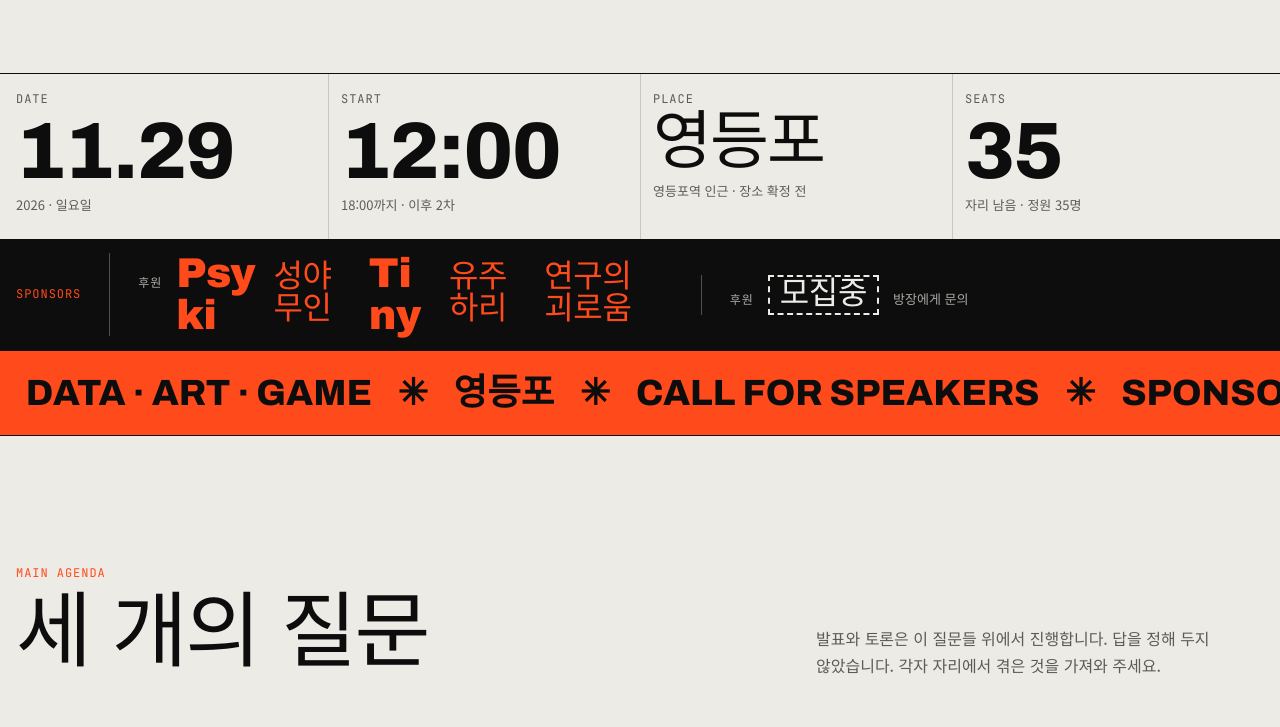
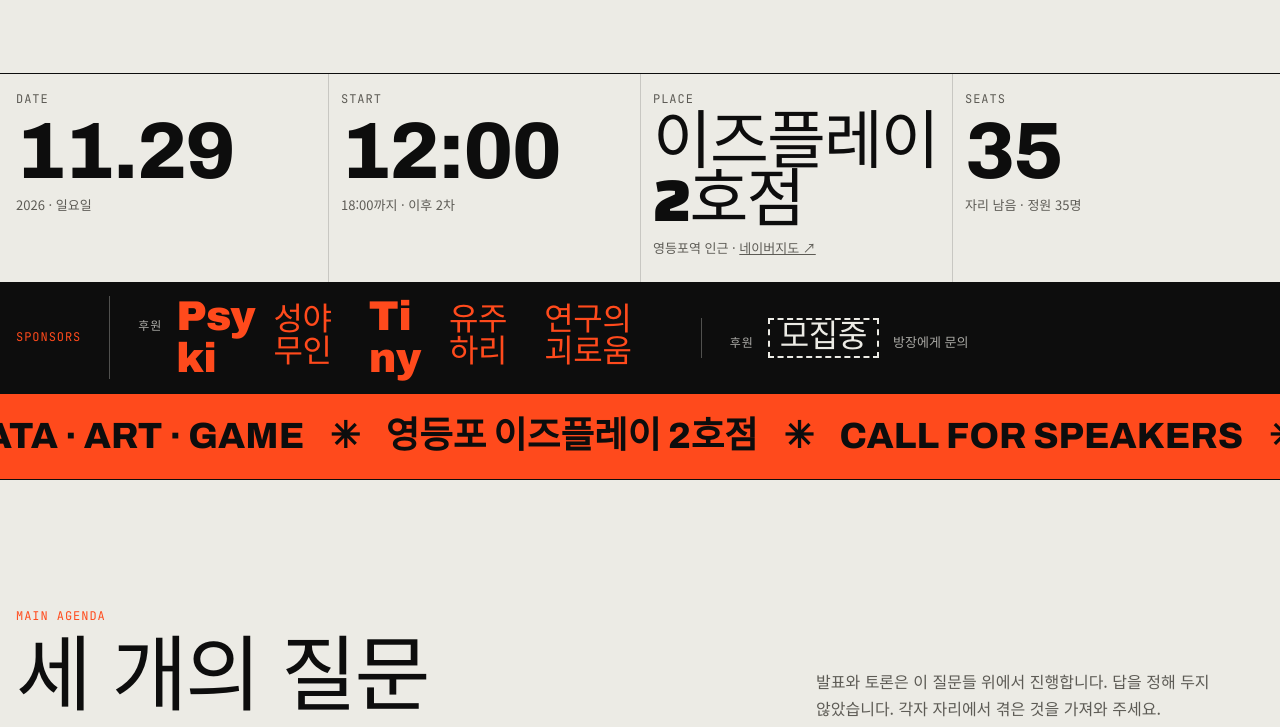
Before and after one commit to blueknight0/pgr21-ai-seminar, a plain HTML site: page index.html in a window 1280 px wide. Shown: the part 527-1254 px from the top of the page. Drawn offline with Linux system fonts and the light colour scheme; no server answers; animation ran at ten frames a second.

Commit message:
행사 장소 확정: 영등포 이즈플레이 2호점 + 네이버지도 링크
Co-Authored-By: Claude Opus 5.5 <noreply@anthropic.com>

```diff
--- a/index.html
+++ b/index.html
@@ -444,7 +444,7 @@ footer { padding-block: clamp(56px, 8vw, 112px) 40px; }
   <dl class="wrap facts">
     <div><dt class="mono">Date</dt><dd><span class="big">11.29</span><small>2026 · 일요일</small></dd></div>
     <div><dt class="mono">Start</dt><dd><span class="big">12:00</span><small>18:00까지 · 이후 2차</small></dd></div>
-    <div><dt class="mono">Place</dt><dd><span class="big kr">영등포</span><small>영등포역 인근 · 장소 확정 전</small></dd></div>
+    <div><dt class="mono">Place</dt><dd><span class="big kr">이즈플레이 2호점</span><small>영등포역 인근 · <a href="https://map.naver.com/p/search/%EC%9D%B4%EC%A6%88%ED%94%8C%EB%A0%88%EC%9D%B4%202%ED%98%B8%EC%A0%90" target="_blank" rel="noopener">네이버지도 ↗</a></small></dd></div>
     <div><dt class="mono">Seats</dt><dd><span class="big" id="seats">30</span><small id="seats-note">명 내외 · 피자와 음료 제공</small></dd></div>
   </dl>
 
@@ -646,7 +646,7 @@ footer { padding-block: clamp(56px, 8vw, 112px) 40px; }
     <p class="outro">See you<br>on <span>11.29</span></p>
     <div class="foot">
       <span><b>운영</b> 짬뽕순두부(방장) · Tiny(부방장)</span>
-      <span>일정·장소·금액은 예정이며 확정되는 대로 갱신합니다.</span>
+      <span>변경 사항이 생기면 바로 갱신합니다.</span>
       <span><a href="?standby">프로젝터 대기 화면</a></span>
     </div>
   </div>
@@ -658,7 +658,7 @@ footer { padding-block: clamp(56px, 8vw, 112px) 40px; }
   <aside class="sb-panel">
     <p class="mono sb-meta"><span>PGR21</span><span>AI Seminar</span><span>Vol.04</span></p>
     <p class="sb-title">Generation<br><span class="out">is</span> <span class="acc">Done.</span></p>
-    <p class="sb-sub">제4회 PGR21 AI 세미나 · 11.29 일요일 12:00 · 영등포</p>
+    <p class="sb-sub">제4회 PGR21 AI 세미나 · 11.29 일요일 12:00 · 영등포 이즈플레이 2호점</p>
     <p class="sb-clock"><b id="sb-clock">--:--</b><span id="sb-status"></span></p>
     <div class="sb-quote swap" id="sb-quote"><span class="sb-who" id="sb-who"></span><p id="sb-line"></p><small id="sb-talk"></small></div>
     <p class="sb-foot"><span>참가 <b id="sb-n">0</b>명 · 발표 <b id="sb-t">0</b>개</span><span id="sb-sponsors"></span></p>
@@ -706,7 +706,7 @@ footer { padding-block: clamp(56px, 8vw, 112px) 40px; }
   };
 
   // ───── Ticker ─────
-  const phrases = ["Generation is Done", "2026.11.29 SUN 12:00", "Data · Art · Game", "영등포", "Call for Speakers", "Sponsored by Psyki · 성야무인 · Tiny · 유주하리 · 연구의 괴로움", "PGR21 AI Seminar Vol.04"];
+  const phrases = ["Generation is Done", "2026.11.29 SUN 12:00", "Data · Art · Game", "영등포 이즈플레이 2호점", "Call for Speakers", "Sponsored by Psyki · 성야무인 · Tiny · 유주하리 · 연구의 괴로움", "PGR21 AI Seminar Vol.04"];
   const set = phrases.map((p) => `<span>${p}</span>`).join("");
   $("ticker").innerHTML = set + set + set + set;
 
@@ -1015,7 +1015,7 @@ footer { padding-block: clamp(56px, 8vw, 112px) 40px; }
   let people = [];
   let me = store.get();
   const SIGNS = {
-    "22,12": () => [["안내판", "GENERATION IS DONE"], ["안내판", "제4회 PGR21 AI 세미나 · 2026년 11월 29일 일요일 12:00 · 영등포"]],
+    "22,12": () => [["안내판", "GENERATION IS DONE"], ["안내판", "제4회 PGR21 AI 세미나 · 2026년 11월 29일 일요일 12:00 · 영등포 이즈플레이 2호점"]],
     "32,14": () => [["마을 게시판", `마을 주민 ${people.length}명 · 입주 심사 중 ${pending}명 · 정원 ${CAPACITY}명`], ["마을 게시판", ddayLine()], ["마을 게시판", "접수를 마치고 운영진 확인을 받으면 이 마을에 내 아바타가 입주한다고 적혀 있다."]],
     "13,12": () => [["ART 정원", "그림이 몇 초 만에 피어나는 곳."], ["ART 정원", "고르고 버리는 취향도 창작일까?"]],
     "15,22": () => [["DATA 호수", "분석은 한 줄 프롬프트가 됐다."], ["DATA 호수", "그럼 어떤 질문을 던질지는 누가 정하지?"]],
@@ -1559,7 +1559,7 @@ footer { padding-block: clamp(56px, 8vw, 112px) 40px; }
     if (t === "S" && SIGNS[`${tx},${ty}`]) return openDialog(SIGNS[`${tx},${ty}`]());
     if (t === "D") return enterHall();
     if (t === "A") return openDialog(talkGuide());
-    if (t === "K") return openDialog([["스크린", "GENERATION IS DONE"], ["스크린", "제4회 PGR21 AI 세미나 · 2026년 11월 29일 일요일 12:00 · 영등포"]]);
+    if (t === "K") return openDialog([["스크린", "GENERATION IS DONE"], ["스크린", "제4회 PGR21 AI 세미나 · 2026년 11월 29일 일요일 12:00 · 영등포 이즈플레이 2호점"]]);
     if (t === "U") return openDialog([["", "연단이다. 마이크에서 「아, 아, 마이크 테스트」 소리가 남아 있는 것 같다."]]);
     if (t === "C") return openDialog([["", !seatedNow() ? "아직 아무도 앉지 않은 의자다. 29일에는 꽉 찰 것이다."
       : mySeat && mySeat[0] === tx && mySeat[1] === ty ? "의자에 내 이름표가 붙어 있다. 내 자리다." : "빈 의자다. 아직 주인이 없다."]]);
```
